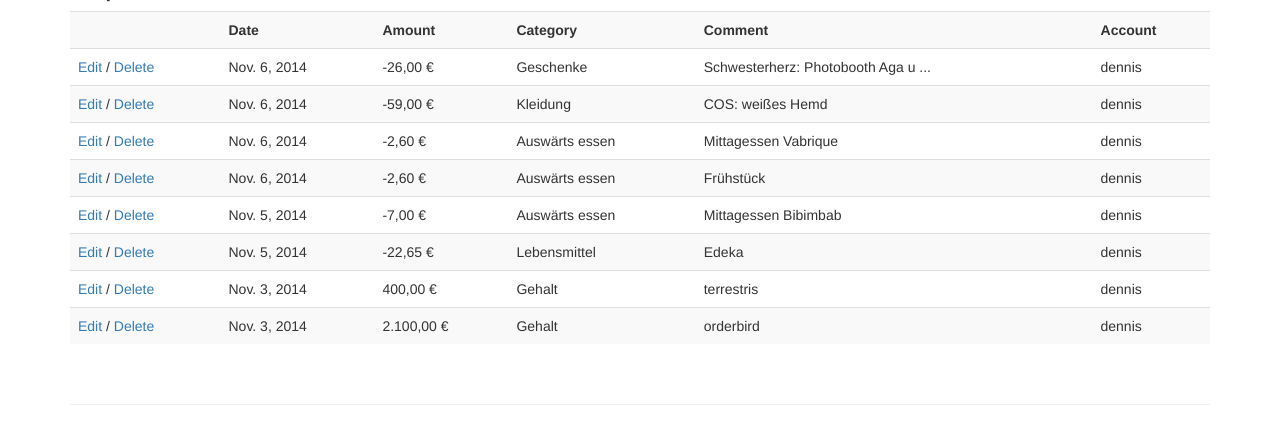
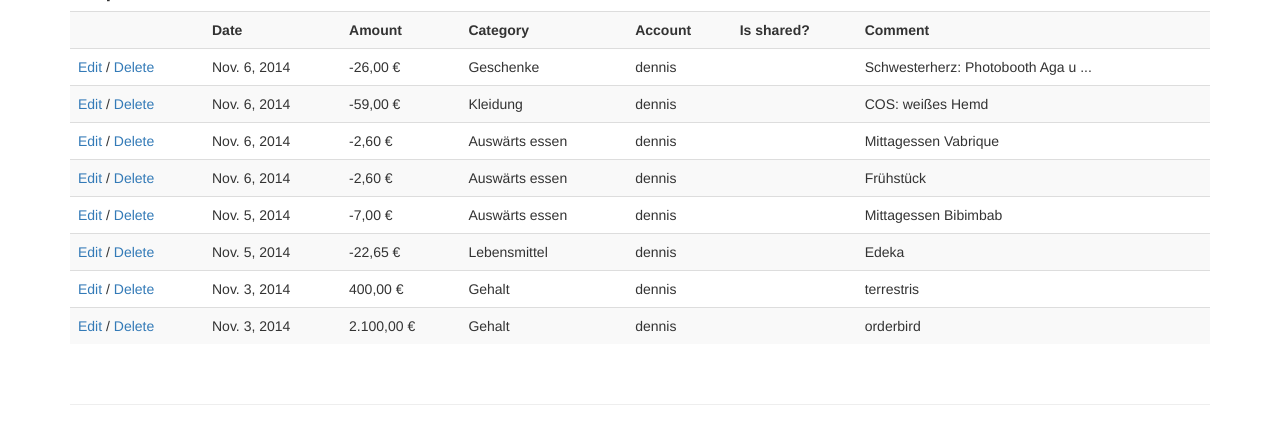
Before and after one commit to sinnedh/django-mybudget, a Django app: page / in a window 1280 px wide. Shown: the part 52-496 px from the top of the page. Run offline with Django 3.2, Linux system fonts and the light colour scheme; a user stored in the database is signed in; data comes from the database, SQL or seed files in the repository; some libraries are stand-ins or nearby versions.

Commit message:
Added "Is shared" option to expenses

```diff
--- a/mybudget/models.py
+++ b/mybudget/models.py
@@ -5,11 +5,6 @@ from django.contrib.auth.models import User
 from django.db import models
 from django.utils.translation import ugettext_lazy as _
 from django.utils import timezone
-
-
-#class BaseModel(models.Model):
-#    created_at = models.DateTimeField(auto_now_add=True)
-#    updated_at = models.DateTimeField(auto_now=True)
 
 
 class Organisation(models.Model):
@@ -95,6 +90,7 @@ class Expense(models.Model):
     date = models.DateField(_('date'), default=datetime.date.today)
     amount = models.DecimalField(_('amount'), decimal_places=2, max_digits=10, default=0.00)
     comment = models.TextField(_('comment'), blank=True)
+    is_shared = models.BooleanField(_('Is shared'), default=False)
     created_at = models.DateTimeField(auto_now_add=True, default=timezone.now)
     updated_at = models.DateTimeField(auto_now=True, default=timezone.now)
 
--- a/mybudget/templates/mybudget/expense_list.html
+++ b/mybudget/templates/mybudget/expense_list.html
@@ -9,8 +9,9 @@
             <th>Date</th>
             <th>Amount</th>
             <th>Category</th>
+            <th>Account</th>
+            <th>Is shared?</th>
             <th>Comment</th>
-            <th>Account</th>
         </tr>
         {% for expense in object_list %}
         <tr>
@@ -21,8 +22,13 @@
             <td>{{ expense.date }}</td>
             <td>{{ expense.amount|currency }} &euro;</td>
             <td>{{ expense.category.name }}</td>
+            <td>{{ expense.account }}</td>
+            <td>
+            {% if expense.is_shared  %}
+                <span class="glyphicon glyphicon-ok"></span>
+            {% endif %}
+            </td>
             <td>{{ expense.comment|max_length_string:35 }}</td>
-            <td>{{ expense.account }}</td>
         </tr>
         {% endfor %}
     </table>
--- a/mybudget/views.py
+++ b/mybudget/views.py
@@ -71,7 +71,7 @@ class ExpenseListView(LoginRequiredMixin, ListView):
 # TODO validations
 class ExpenseCreateView(LoginRequiredMixin, CreateView):
     model = Expense
-    fields = ['date', 'amount', 'category', 'comment', ]
+    fields = ['date', 'amount', 'category', 'is_shared', 'comment', ]
     success_url = reverse_lazy('expense_list')
 
     def form_valid(self, form):
@@ -82,7 +82,7 @@ class ExpenseCreateView(LoginRequiredMixin, CreateView):
 # TODO validations
 class ExpenseUpdateView(LoginRequiredMixin, UpdateView):
     model = Expense
-    fields = ['date', 'amount', 'category', 'comment', ]
+    fields = ['date', 'amount', 'category', 'is_shared', 'comment', ]
     success_url = reverse_lazy('expense_list')
 
     def form_valid(self, form):
```
Also changed, not shown: mybudget/migrations/0005_expense_is_shared.py (added).
